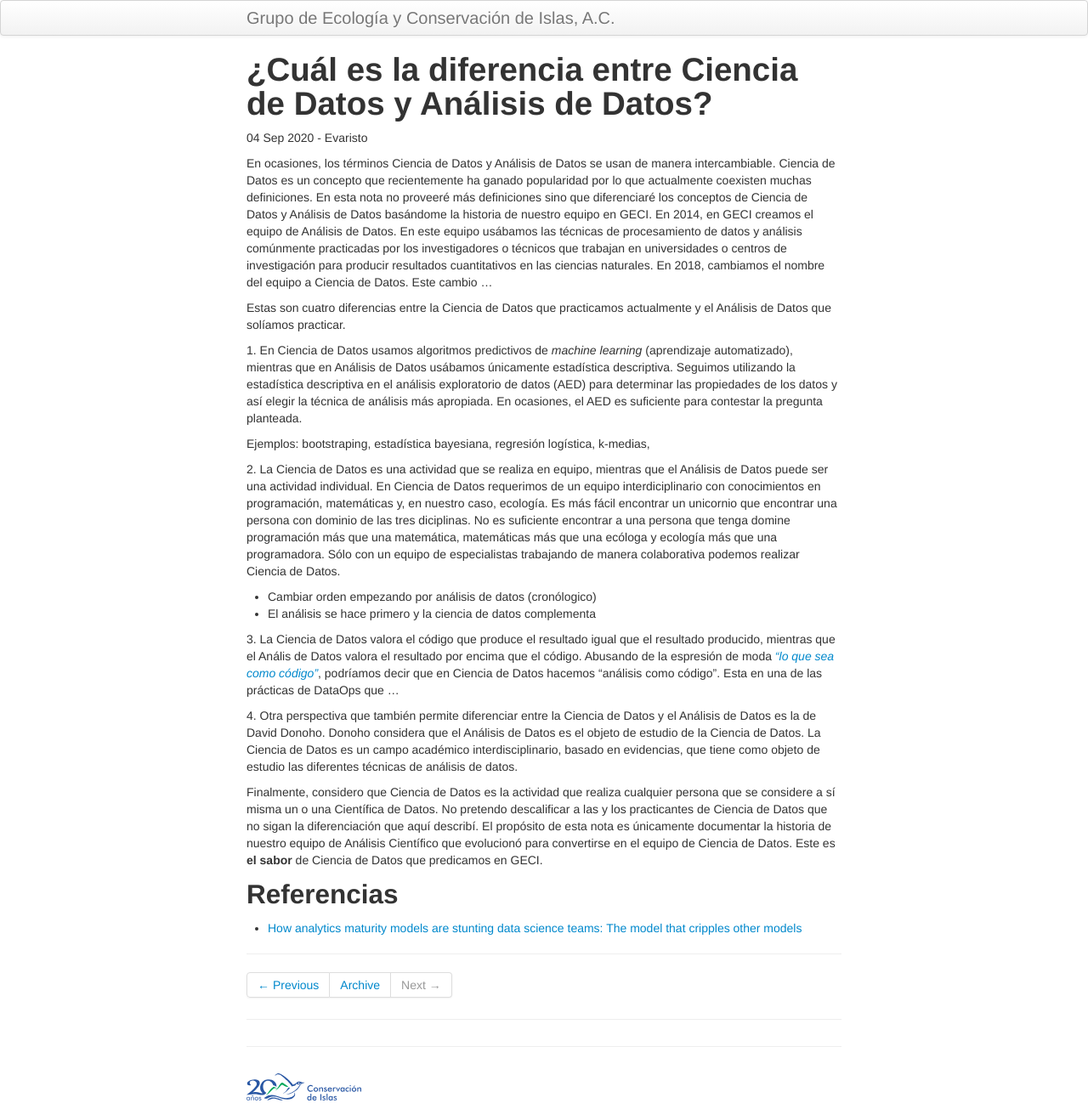
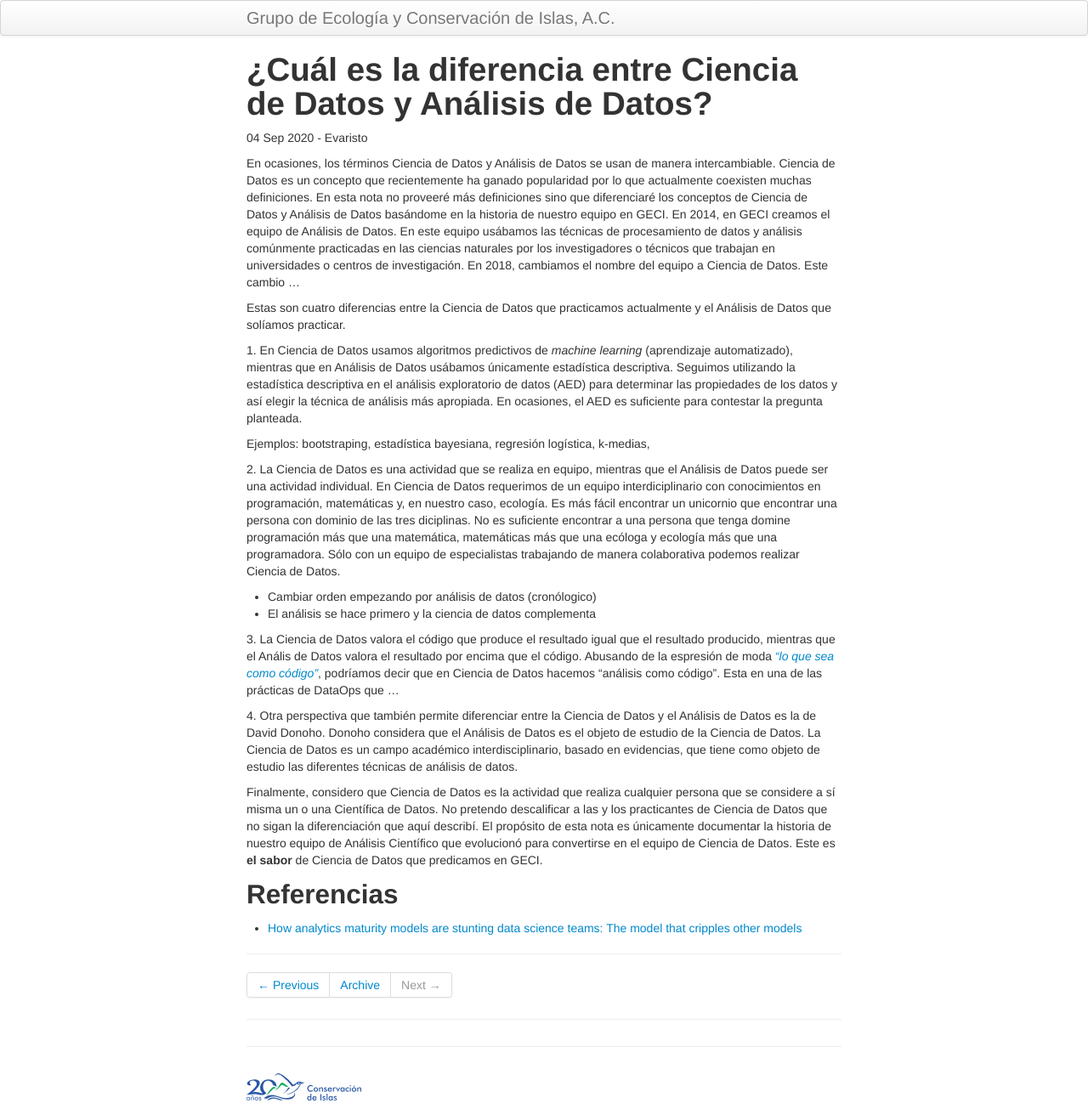
Before and after one commit to LizethMReyes/islasgeci.github.io, a Jekyll site: the page built from _posts/2020-09-04-diferencia.md, in a window 1280 px wide. Shown: the whole page at 85% size. Built offline with Jekyll 4.4.1, drawn with Linux system fonts in a browser that asks for light colours.

Commit message:
Correcciones menores

```diff
--- a/_posts/2020-09-04-diferencia.md
+++ b/_posts/2020-09-04-diferencia.md
@@ -8,11 +8,11 @@ tags: equipo
 En ocasiones, los términos Ciencia de Datos y Análisis de Datos se usan de manera intercambiable.
 Ciencia de Datos es un concepto que recientemente ha ganado popularidad por lo que actualmente
 coexisten muchas definiciones. En esta nota no proveeré más definiciones sino que diferenciaré los
-conceptos de Ciencia de Datos y Análisis de Datos basándome la historia de nuestro equipo en GECI.
-En 2014, en GECI creamos el equipo de Análisis de Datos. En este equipo usábamos las técnicas de
-procesamiento de datos y análisis comúnmente practicadas por los investigadores o técnicos que
-trabajan en universidades o centros de investigación para producir resultados cuantitativos en las
-ciencias naturales. En 2018, cambiamos el nombre del equipo a Ciencia de Datos. Este cambio ...
+conceptos de Ciencia de Datos y Análisis de Datos basándome en la historia de nuestro equipo en
+GECI. En 2014, en GECI creamos el equipo de Análisis de Datos. En este equipo usábamos las técnicas
+de procesamiento de datos y análisis comúnmente practicadas en las ciencias naturales por los
+investigadores o técnicos que trabajan en universidades o centros de investigación. En 2018,
+cambiamos el nombre del equipo a Ciencia de Datos. Este cambio ...
 
 Estas son cuatro diferencias entre la Ciencia de Datos que practicamos actualmente y
 el Análisis de Datos que solíamos practicar.
```
